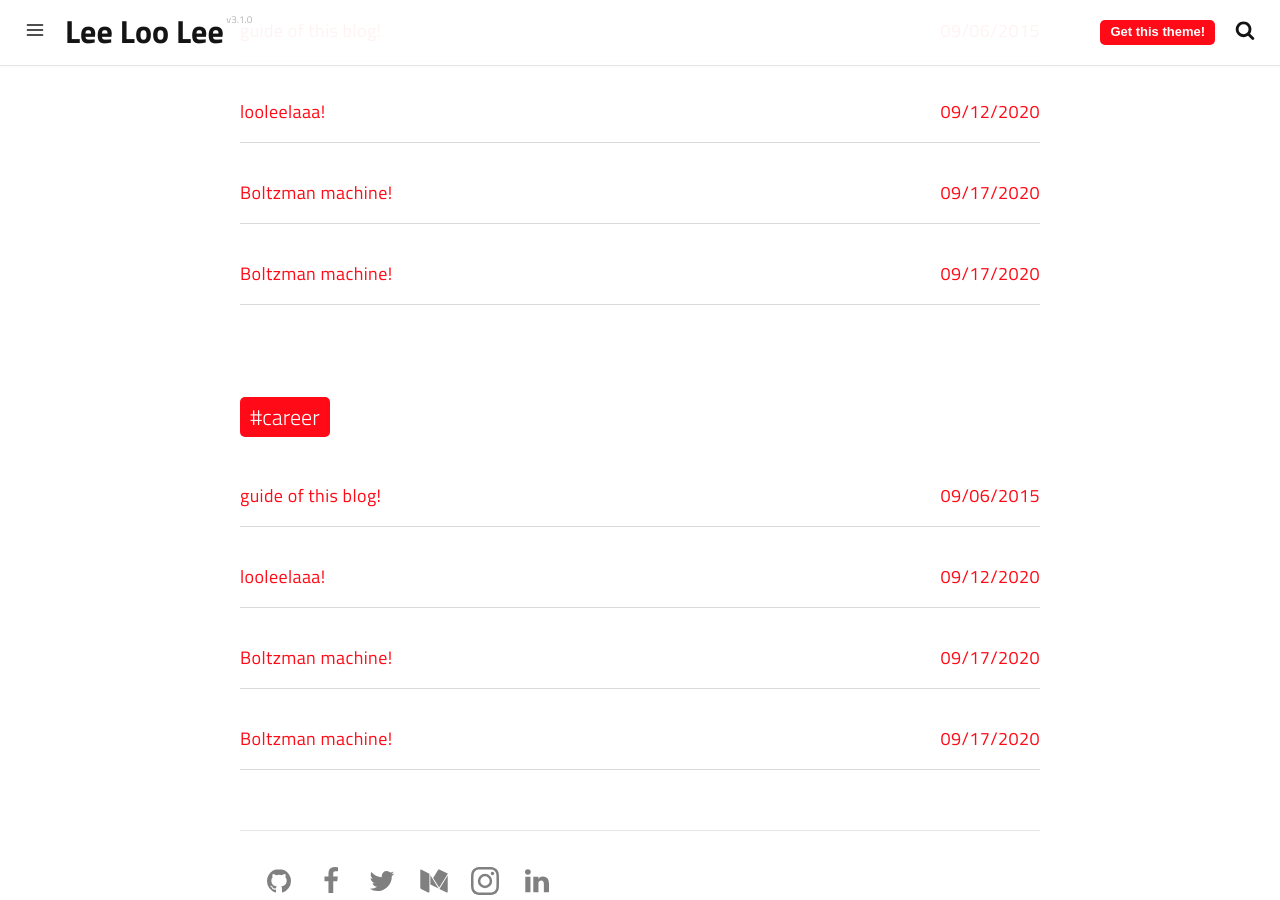
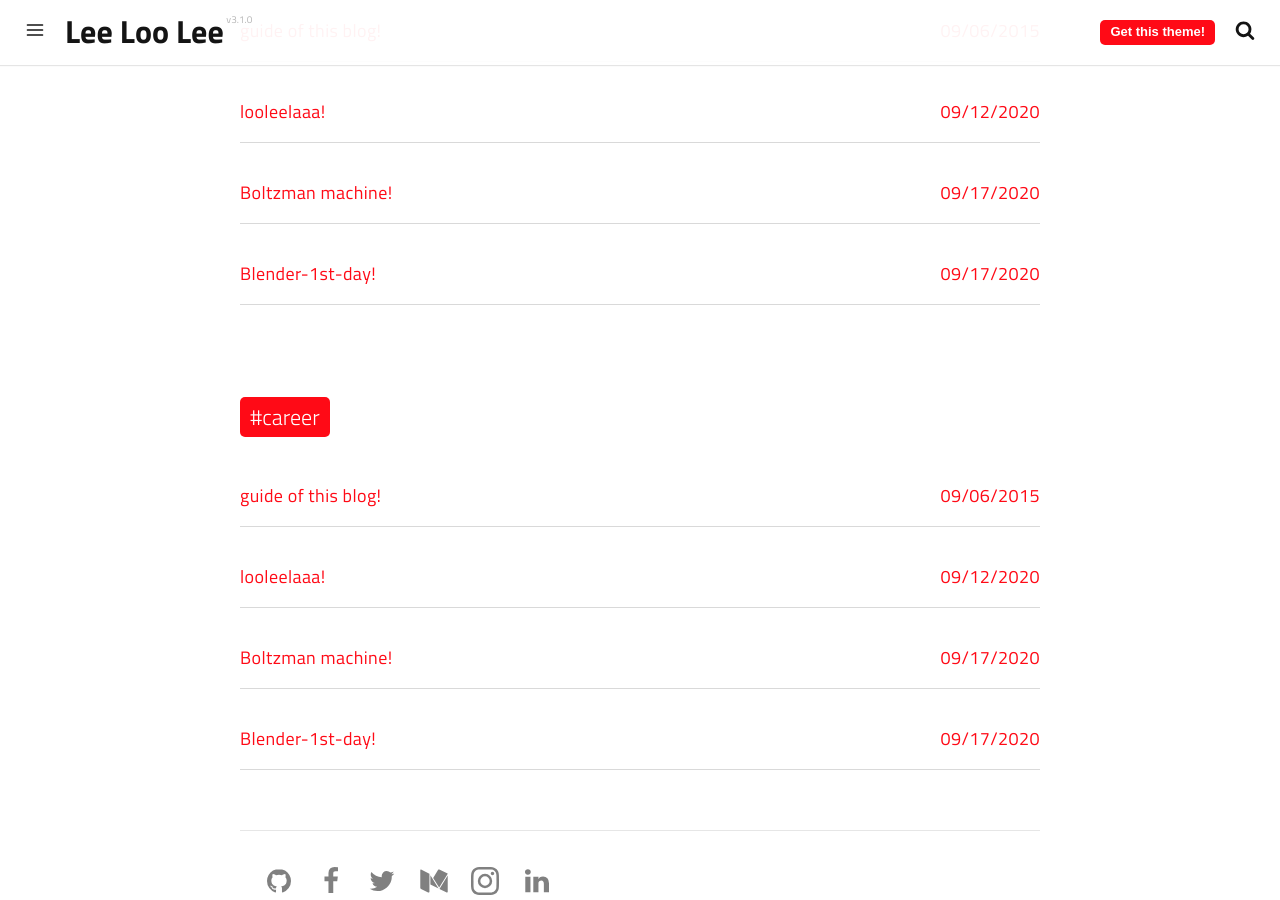
Before and after one commit to leeloolee/leeloolee.github.io, a Jekyll site: the page built from tags.html, in a window 1280 px wide and 900 px high, scrolled down 370 px. Built offline with Jekyll 4.4.1, drawn with Linux system fonts in a browser that asks for light colours; a script that is not in the unit is left out.

Commit message:
Update 2020-09-21-BLENDER-1st.md

```diff
--- a/_posts/2020-09-21-BLENDER-1st.md
+++ b/_posts/2020-09-21-BLENDER-1st.md
@@ -1,9 +1,9 @@
 ---
 date: 2020-09-17 12:00:00
 layout: post
-title: Boltzman machine!
-subtitle: Boltzman machine.
-description: Boltzman machine.
+title: Blender-1st-day!
+subtitle: Blender-1st-day.
+description: Blender-1st-day.
 image: https://github.com/leeloolee/leeloolee.github.io/blob/master/Restricted-Boltzmann-Machine.jpg?raw=true
 optimized_image: https://github.com/leeloolee/leeloolee.github.io/blob/master/Restricted-Boltzmann-Machine.jpg?raw=true
 category: blender
```
